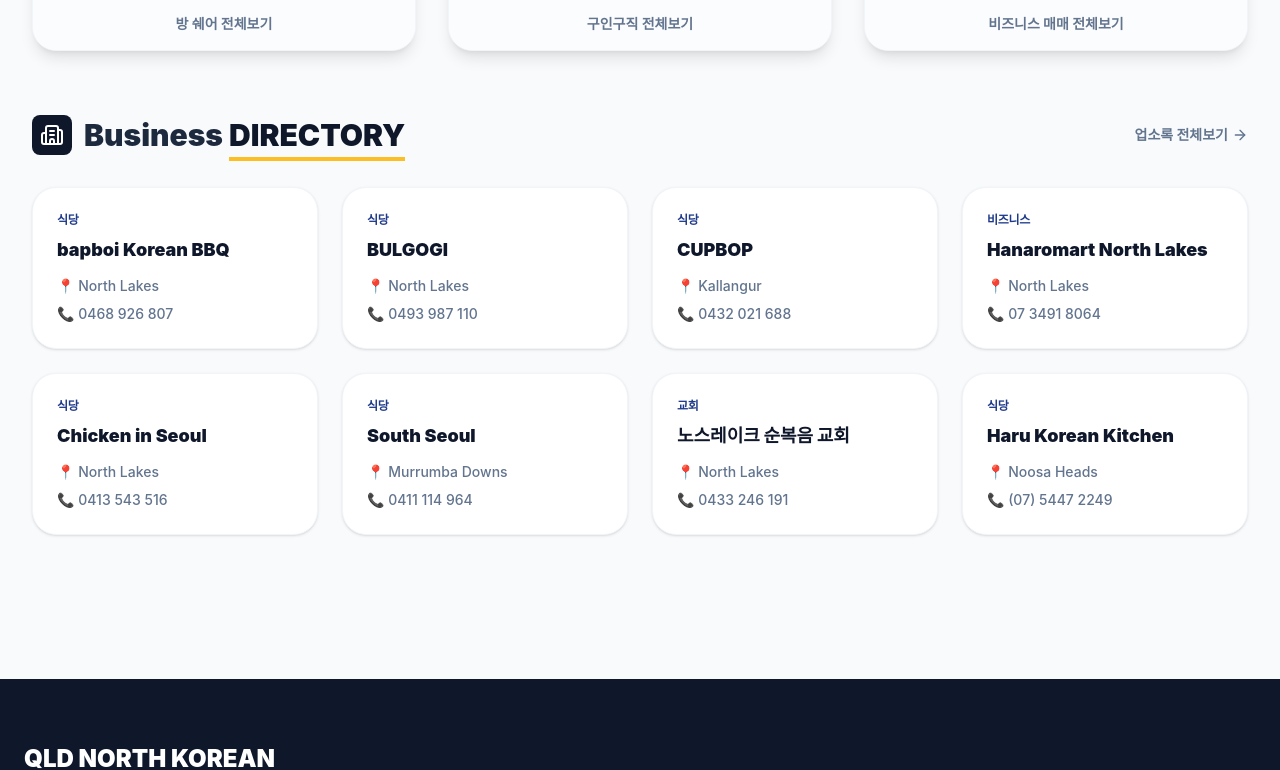
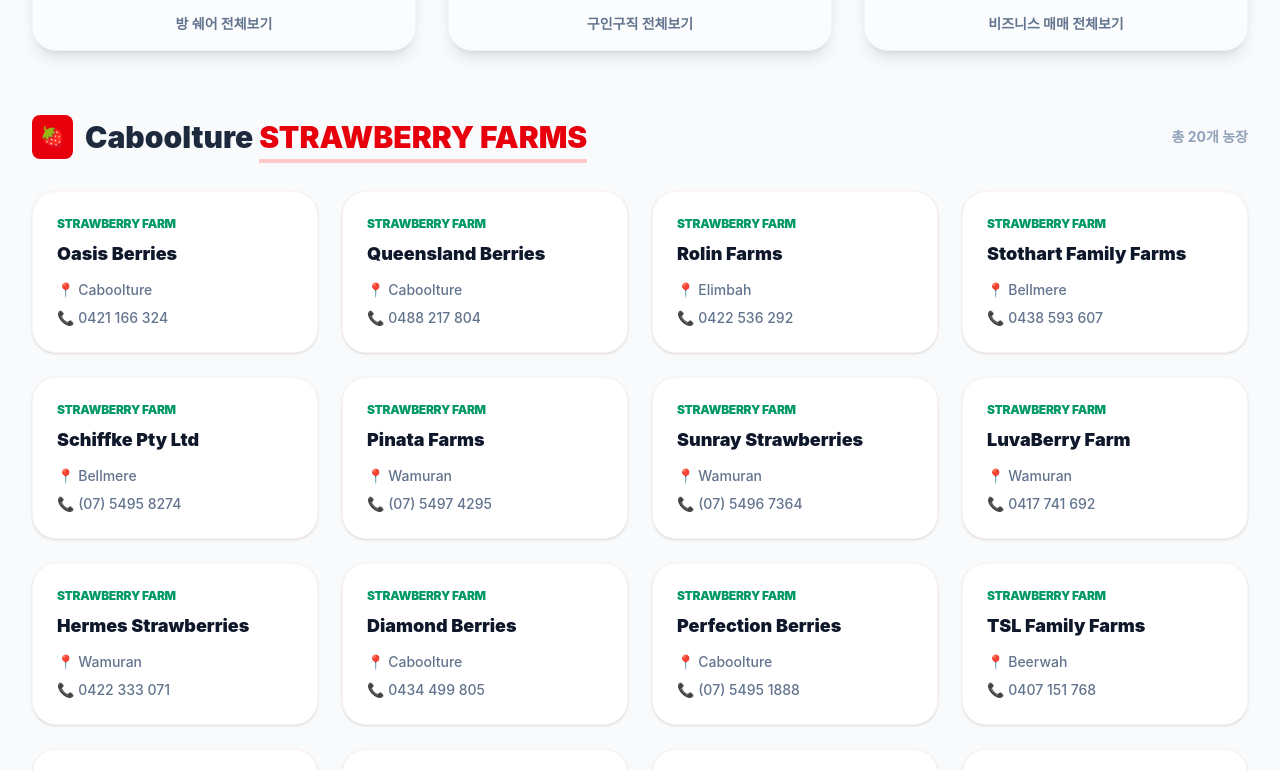
Before and after one commit to nom8352/northlakes, a Next.js app: page / in a window 1280 px wide. Shown: the part 1098-1868 px from the top of the page. Built offline with nearby package versions, Linux system fonts and the light colour scheme; no server answers; the database is empty.

Commit message:
Refactor: Separate Farm List from Business Directory on main page and update links

```diff
--- a/src/app/calendar/page.tsx
+++ b/src/app/calendar/page.tsx
@@ -93,8 +93,8 @@
 
         {/* Bottom Link */}
         <section className="text-center pt-8">
-          <Link href="/#business-directory" className="inline-flex items-center gap-3 bg-slate-900 text-white px-10 py-5 rounded-full font-black hover:bg-emerald-700 transition-all shadow-2xl">
-            <Building2 size={24} /> 농장 및 관련 업체 리스트 보기 <ChevronRight size={20} />
+          <Link href="/#farm-list" className="inline-flex items-center gap-3 bg-slate-900 text-white px-10 py-5 rounded-full font-black hover:bg-emerald-700 transition-all shadow-2xl">
+            <Sprout size={24} /> 카불쳐 딸기 농장 전체 리스트 보기 <ChevronRight size={20} />
           </Link>
         </section>
       </main>
--- a/src/app/page.tsx
+++ b/src/app/page.tsx
@@ -13,6 +13,7 @@
   const [jobs, setJobs] = useState<any[]>([]);
   const [businessSell, setBusinessSell] = useState<any[]>([]);
   const [businesses, setBusinesses] = useState<any[]>([]);
+  const [farms, setFarms] = useState<any[]>([]);
   const [isLoading, setIsLoading] = useState(true);
 
   useEffect(() => {
@@ -38,8 +39,13 @@
         setJobs(jobsData.length > 0 ? jobsData : [{ id: 'j1', title: '선샤인 코스트 카페 올라운더 구합니다', price: '법정시급', contact: 'test@example.com' }]);
         setBusinessSell(sellData.length > 0 ? sellData : [{ id: 's1', title: '브리즈번 북부 스시 테이크아웃 매매', price: '협의', contact: '0433 xxx xxx' }]);
 
-        // 업소록 데이터 (기존 수집 데이터 + 신규 농장 20곳 추가)
-        const combinedBusinesses = [
+        // 데이터 분리 로직 (Farm vs 일반 업소)
+        if (bizData.length > 0) {
+          setFarms(bizData.filter((b: any) => b.category === 'Farm'));
+          setBusinesses(bizData.filter((b: any) => b.category !== 'Farm'));
+        } else {
+          // Fallback 데이터
+          setBusinesses([
             { id: 'b1', name: 'bapboi Korean BBQ', category: '식당', location: 'North Lakes', phone: '0468 926 807' },
             { id: 'b2', name: 'BULGOGI', category: '식당', location: 'North Lakes', phone: '0493 987 110' },
             { id: 'b3', name: 'CUPBOP', category: '식당', location: 'Kallangur', phone: '0432 021 688' },
@@ -52,7 +58,8 @@
             { id: 'b10', name: 'Momo Chicken', category: '식당', location: 'Maroochydore', phone: '(07) 5443 4133' },
             { id: 'b11', name: 'Meekak Bar & BBQ', category: '식당', location: 'Maroochydore', phone: '0491 714 170' },
             { id: 'b12', name: '선샤인코스트 성결교회', category: '교회', location: 'Bokarina', phone: '0410 228 572' },
-          // 신규 농장 리스트 추가
+          ]);
+          setFarms([
             { id: 'f1', name: 'Oasis Berries', category: 'Farm', location: 'Caboolture', phone: '0421 166 324' },
             { id: 'f2', name: 'Queensland Berries', category: 'Farm', location: 'Caboolture', phone: '0488 217 804' },
             { id: 'f3', name: 'Rolin Farms', category: 'Farm', location: 'Elimbah', phone: '0422 536 292' },
@@ -73,9 +80,8 @@
             { id: 'f18', name: 'Strawberry Fields', category: 'Farm', location: 'Glass House Mountains', phone: '(07) 5496 9255' },
             { id: 'f19', name: 'Gowinta Farms', category: 'Farm', location: 'Beerburrum', phone: '(07) 5496 0055' },
             { id: 'f20', name: 'Best Berries', category: 'Farm', location: 'Bellmere', phone: '0401 222 333' }
-        ];
-
-        setBusinesses(bizData.length > 0 ? bizData : combinedBusinesses);
+          ]);
+        }
 
       } catch (error) {
         console.error("Data fetching error:", error);
@@ -255,6 +261,34 @@
           </div>
         </section>
 
+        {/* Farm List Section */}
+        <section id="farm-list" className="space-y-8">
+          <div className="flex items-center justify-between">
+            <div className="flex items-center gap-3">
+              <div className="bg-red-600 p-2 rounded-lg text-white">
+                <span className="text-xl">🍓</span>
+              </div>
+              <h2 className="text-2xl md:text-3xl font-black text-slate-800">
+                Caboolture <span className="text-red-600 border-b-4 border-red-200 pb-1">STRAWBERRY FARMS</span>
+              </h2>
+            </div>
+            <span className="text-sm font-bold text-slate-400">총 {farms.length}개 농장</span>
+          </div>
+
+          <div className="grid grid-cols-1 sm:grid-cols-2 lg:grid-cols-4 gap-6">
+            {farms.map(farm => (
+              <div key={farm.id} className="bg-white p-6 rounded-3xl shadow-sm border border-red-50 hover:shadow-xl hover:-translate-y-1 transition-all duration-300">
+                <div className="text-xs font-black text-emerald-600 mb-2 uppercase tracking-tight">Strawberry Farm</div>
+                <h4 className="text-lg font-black text-slate-900 mb-3">{farm.name}</h4>
+                <div className="space-y-2 text-sm text-slate-500 font-medium">
+                  <p className="flex items-center gap-2">📍 {farm.location}</p>
+                  <p className="flex items-center gap-2">📞 {farm.phone}</p>
+                </div>
+              </div>
+            ))}
+          </div>
+        </section>
+
         {/* Business Directory Section */}
         <section id="business-directory" className="space-y-8">
           <div className="flex items-center justify-between">
```
Lines whose indentation alone changed are shown as unchanged.
